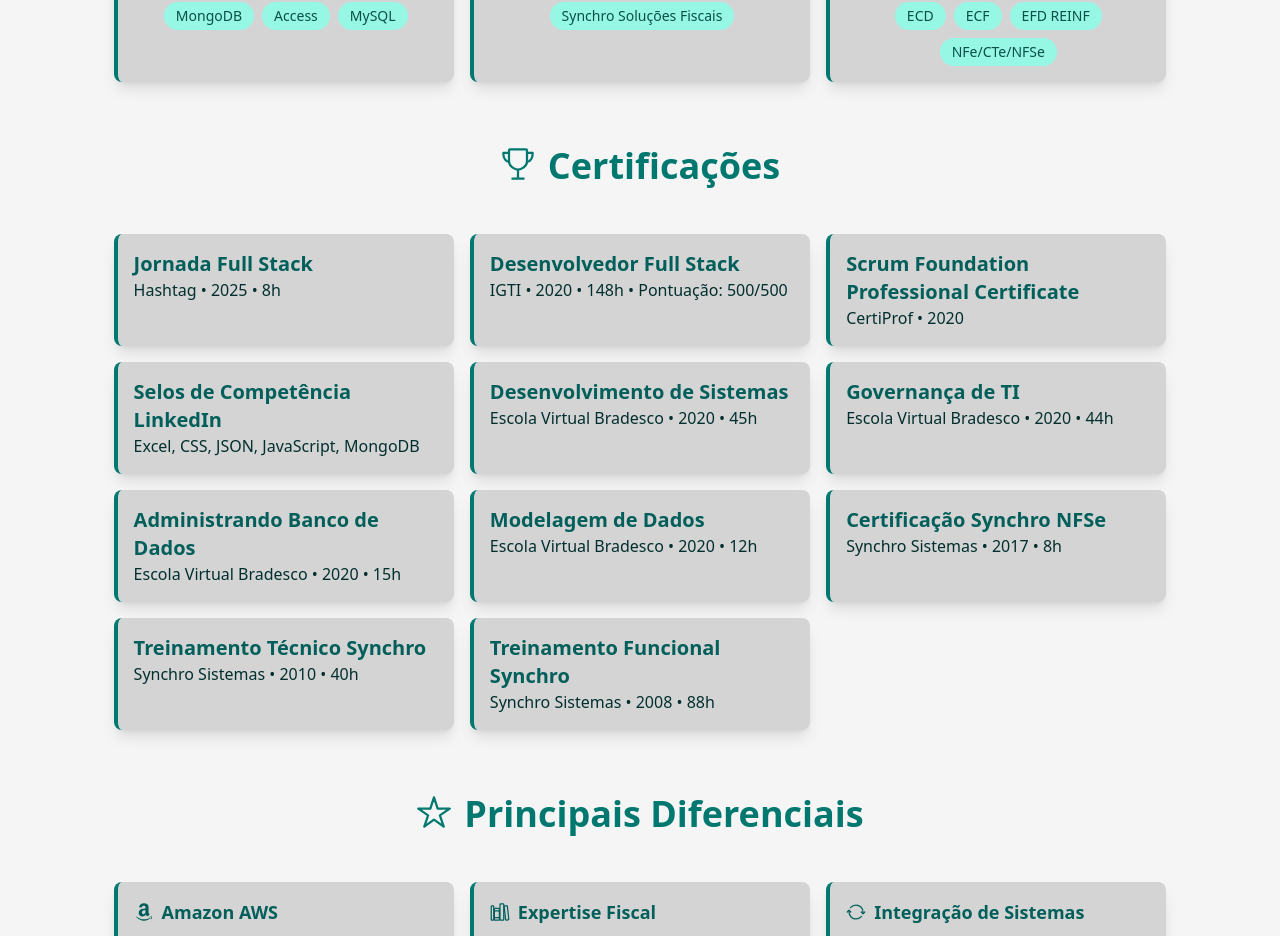
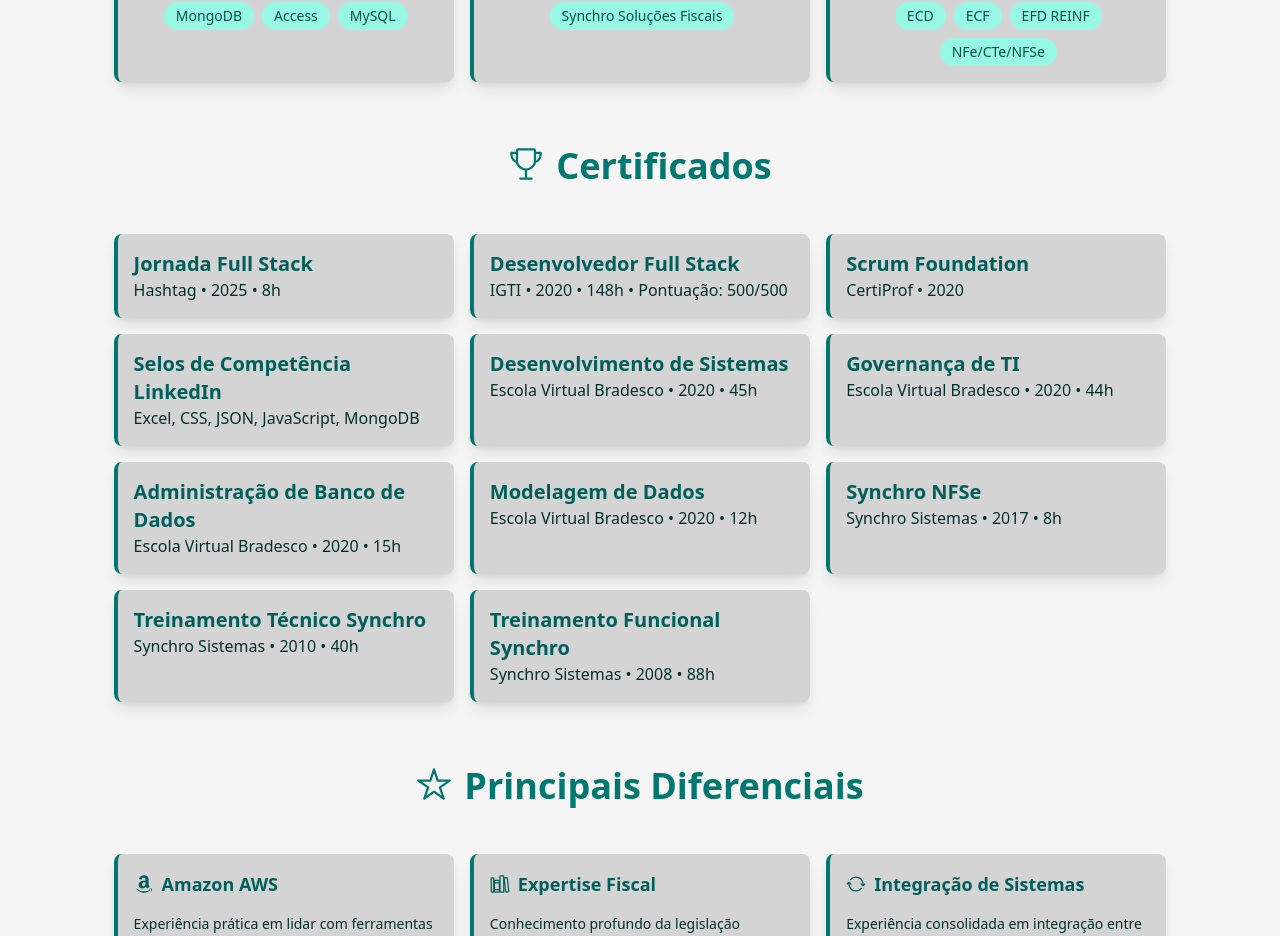
Before and after one commit to marcelo-rispoli-leal/marcelo-rispoli-leal, a React (Vite) app: page / in a window 1280 px wide. Shown: the part 3248-4184 px from the top of the page. Built offline with nearby package versions, Linux system fonts and the light colour scheme.

Commit message:
Added MongoDb and adjusted Certificates.jsx

```diff
--- a/package.json
+++ b/package.json
@@ -12,6 +12,7 @@
   "dependencies": {
     "i18next": "^25.2.0",
     "i18next-browser-languagedetector": "^8.1.0",
+    "mongodb": "6.16.0",
     "react": "^19.1.0",
     "react-dom": "^19.1.0",
     "react-i18next": "^15.5.2",
--- a/src/components/Certificates.jsx
+++ b/src/components/Certificates.jsx
@@ -10,7 +10,7 @@
       details: "IGTI • 2020 • 148h • Pontuação: 500/500",
     },
     {
-      title: "Scrum Foundation Professional Certificate",
+      title: "Scrum Foundation",
       details: "CertiProf • 2020",
     },
     {
@@ -26,7 +26,7 @@
       details: "Escola Virtual Bradesco • 2020 • 44h",
     },
     {
-      title: "Administrando Banco de Dados",
+      title: "Administração de Banco de Dados",
       details: "Escola Virtual Bradesco • 2020 • 15h",
     },
     {
@@ -34,7 +34,7 @@
       details: "Escola Virtual Bradesco • 2020 • 12h",
     },
     {
-      title: "Certificação Synchro NFSe",
+      title: "Synchro NFSe",
       details: "Synchro Sistemas • 2017 • 8h",
     },
     {
@@ -52,7 +52,7 @@
       <div className="mx-auto max-w-96/100 px-6 sm:max-w-9/10 md:max-w-86/100 2xl:max-w-4/5">
         <h2 className="mb-12 inline-flex w-full justify-center text-center text-4xl font-bold text-teal-700 dark:text-teal-300">
           <IoTrophyOutline className="mr-3" />
-          Certificações
+          Certificados
         </h2>
 
         <div className="grid gap-4 md:grid-cols-2 lg:grid-cols-3">
--- /dev/null
+++ b/src/db/connection.js
@@ -0,0 +1,27 @@
+import { MongoClient, ServerApiVersion } from "mongodb";
+
+const uri =
+  "mongodb+srv://marcelo-rispoli-leal:M%40ng0Read@cluster1.dvb1d8r.mongodb.net/?retryWrites=true&w=majority&appName=Cluster1";
+// Create a MongoClient with a MongoClientOptions object to set the Stable API version
+const client = new MongoClient(uri, {
+  serverApi: {
+    version: ServerApiVersion.v1,
+    strict: true,
+    deprecationErrors: true,
+  },
+});
+async function run() {
+  try {
+    // Connect the client to the server	(optional starting in v4.7)
+    await client.connect();
+    // Send a ping to confirm a successful connection
+    await client.db("marcelo-rispoli-leal").command({ ping: 1 });
+    console.log(
+      "Pinged your deployment. You successfully connected to MongoDB!",
+    );
+  } finally {
+    // Ensures that the client will close when you finish/error
+    await client.close();
+  }
+}
+run().catch(console.dir);
```
Also changed, not shown: 1 other file (tests, documents, lock files or other folders).
